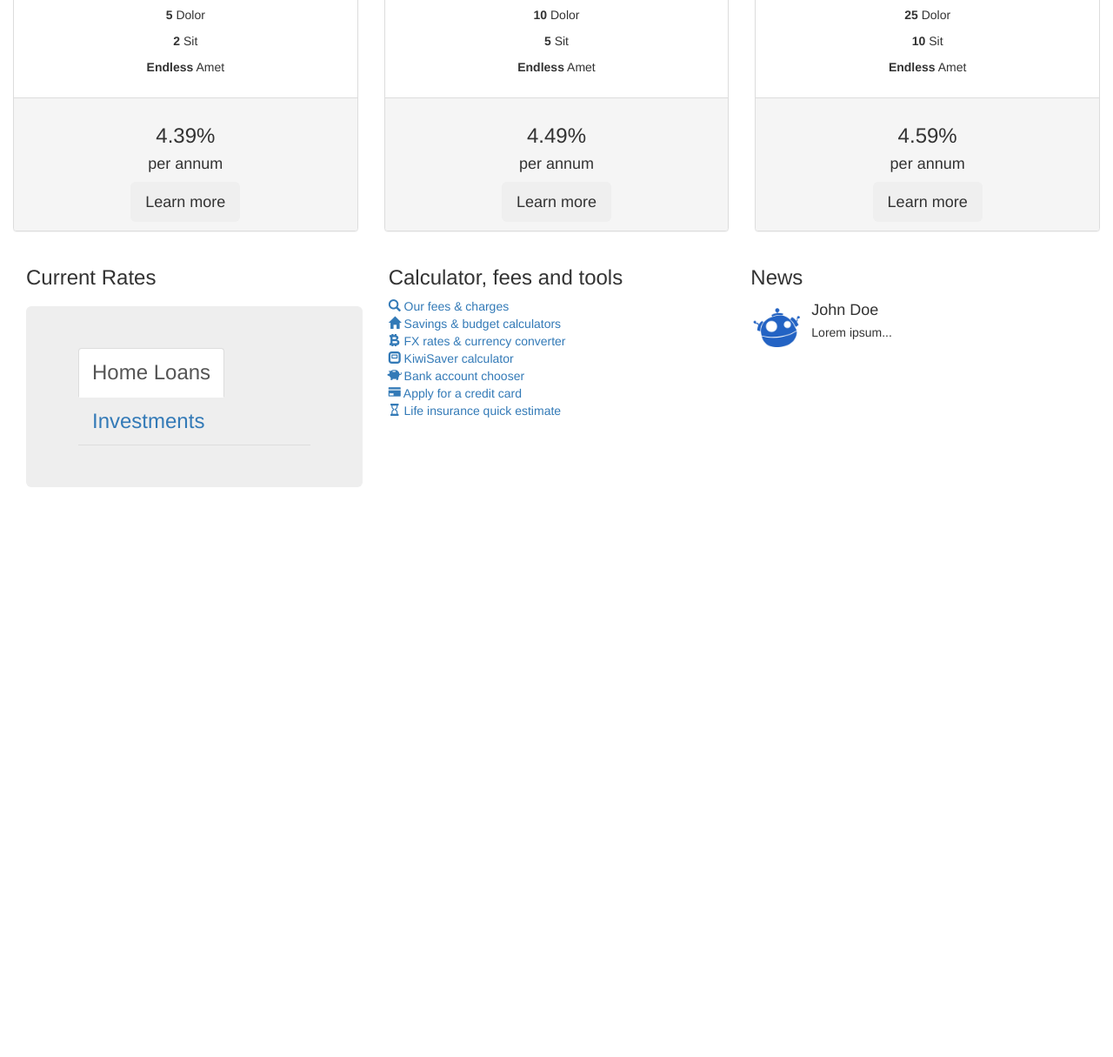
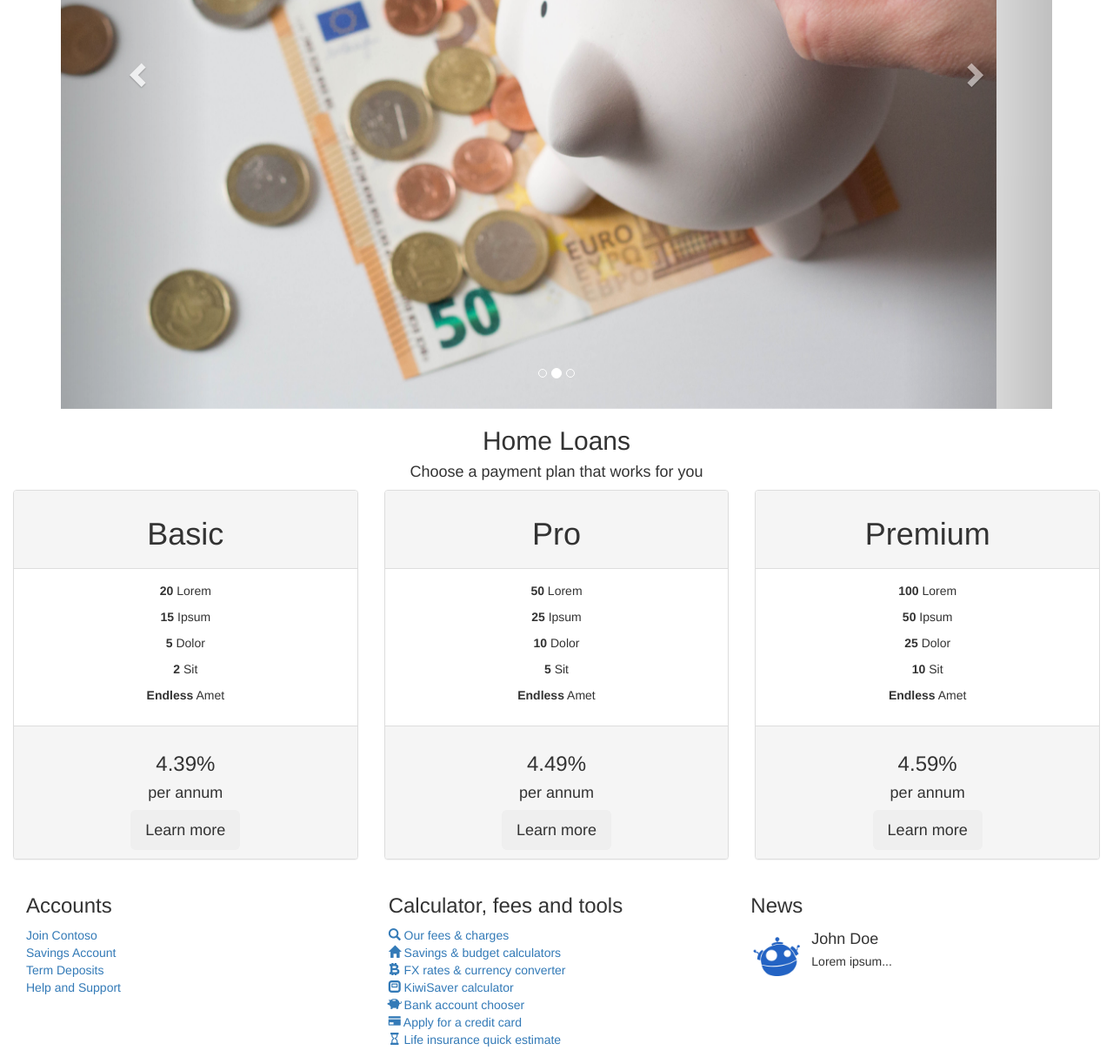
Before and after one commit to j-x-huang/Contoso-Chatbot, a website: page website/Menu.html in a window 1280 px wide. Shown: the part 369-1584 px from the top of the page at 87% size. Before the commit the page ends 959 px from the top, so only its background shows below. Drawn offline with Linux system fonts and the light colour scheme.

Commit message:
added carousel

```diff
--- a/website/Menu.html
+++ b/website/Menu.html
@@ -10,6 +10,7 @@
 	</head>
 
 	<body>
+		<!-- Navigation Bar  -->
 		<nav class= "navbar navbar-default navbar-fixed-top" >
 			<div class="container-fluid">
 				<div class = "navbar-header">
@@ -33,7 +34,7 @@
 				</form>
 			</div>
 		</nav>
-
+		<!-- Carousel  -->
 		<div class = "container"  style="margin-top: 60px">
 			<div id = "myCarousel" class = "carousel slide text-center" data-ride = "carousel">
 				<ol class = "carousel-indicators" role = "listbox">
@@ -44,13 +45,13 @@
 
 				<div class="carousel-inner">
 					<div class="item active">
-						<h3> Slide 1 </h3>
+						<img src="./Images/piggy.jpg" alt="piggy bank" >
 					</div>
 					<div class="item">
-						<h3> Slide 2 </h3>
+						<img src="./Images/meeting.jpeg" alt= "meeting" >
 					</div>
 					<div class="item">
-						<h3> Slide 3 </h3>
+						<img src="./Images/sitdown.jpeg" alt= "sit down">
 					</div>
 				</div>
 				  <!-- Left and right controls -->
@@ -64,6 +65,8 @@
 			  </a>
 			</div>
 		</div>
+
+		<!-- Price Info  -->
 
 		<div id="pricing" class="container-fluid">
 		  <div class="text-center">
@@ -131,14 +134,17 @@
 		  </div>
 		</div>
 
+		<!-- Bottom info  -->
+
 		<div class= "container-fluid text-left">
 			<div class ="col-sm-4">
-				<h3> Current Rates<h3>
-				<div class="jumbotron">
-				<ul class = "nav nav-tabs">
-					<li class="active"> <a href="#">Home Loans</a></li>
-					<li><a href="#">Investments</a></li>
-					</div>
+				<h3>Accounts </h3>
+					<ul class = "list-unstyled">
+						<li><a href="#"> Join Contoso </a></li>
+						<li><a href="#"> Savings Account </a></li>
+						<li><a href="#"> Term Deposits </a></li>
+						<li><a href="#"> Help and Support </a></li>
+					</ul>
 			</div>
 
 			<div class = "col-sm-4">
```
Also changed, not shown: website/Images/piggy.jpg (added), 2 other files.
